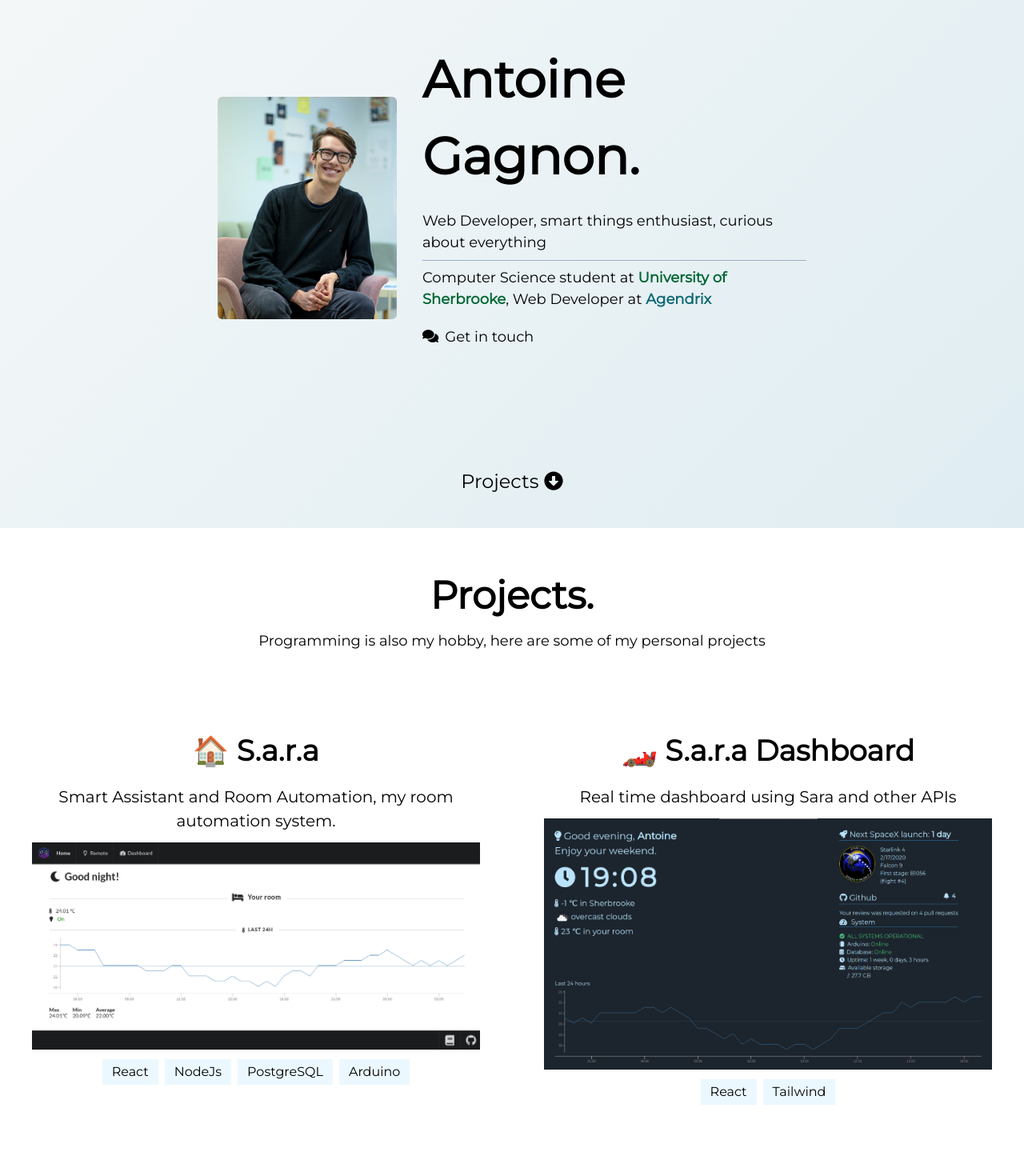
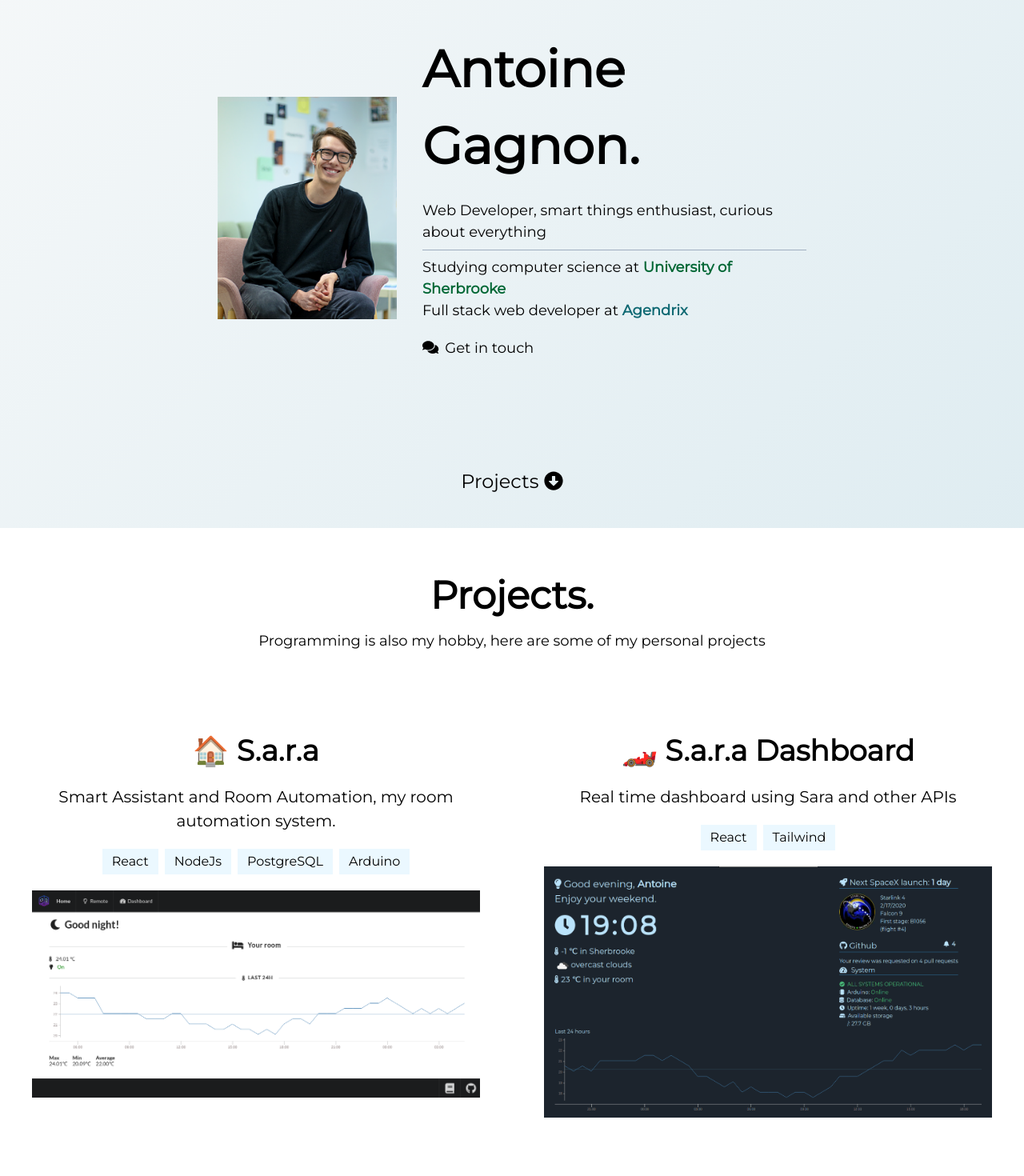
Before and after one commit to antoinegag/antoineg.dev, a React (Create React App) app: page / in a window 1280 px wide. Shown: the part 140-1610 px from the top of the page at 80% size. Built offline with nearby package versions, Linux system fonts and the light colour scheme.

Commit message:
Fix a couple of things

```diff
--- a/public/posts/projects.json
+++ b/public/posts/projects.json
@@ -28,7 +28,6 @@
       "GraphQL",
       "Bootstrap",
       "Express",
-      "Formik",
       "SQLite",
       "Arduino"
     ]
--- a/src/components/PostList/index.js
+++ b/src/components/PostList/index.js
@@ -20,21 +20,24 @@ function PostList(props) {
               <div className="project-card text-center">
                 <h3 className="font-bold text-4xl py-4">{title}</h3>
                 <p className="text-xl">{description}</p>
+                {tech && (
+                  <div className="flex flex-wrap justify-center pt-3">
+                    {tech.map(entry => (
+                      <div
+                        className="mx-1 px-3 py-1 my-2 bg-blue-100"
+                        color="info"
+                      >
+                        {entry}
+                      </div>
+                    ))}
+                  </div>
+                )}
                 {img && (
                   <img
                     src={img}
                     className="mx-auto pt-3"
                     alt={`${title} preview`}
                   />
-                )}
-                {tech && (
-                  <div className="flex flex-wrap justify-center pt-3">
-                    {tech.map(entry => (
-                      <div className="mx-1 px-3 py-1 bg-blue-100" color="info">
-                        {entry}
-                      </div>
-                    ))}
-                  </div>
                 )}
               </div>
             </a>
--- a/src/pages/Home/index.js
+++ b/src/pages/Home/index.js
@@ -20,7 +20,7 @@ export default function Home() {
       <div className="xl:px-64 main flex justify-center items-center h-full">
         <div class="w-1/3 px-4 hidden md:block">
           <img
-            className="rounded-md d-none d-md-block"
+            className="d-none d-md-block"
             alt="portrait"
             src="./assets/me.jpg"
           />
@@ -32,11 +32,12 @@ export default function Home() {
           </p>
           <hr className="my-2 border-gray-500" />
           <p className="pb-5">
-            Computer Science student at{" "}
+            Studying computer science at{" "}
             <span className="font-extrabold" style={{ color: "#016735" }}>
               University of Sherbrooke
             </span>
-            , Web Developer at{" "}
+            <br />
+            Full stack web developer at{" "}
             <span className="font-extrabold" style={{ color: "#0f6973" }}>
               Agendrix
             </span>
@@ -94,6 +95,12 @@ export default function Home() {
         <div className="text-center text-xl">
           <div className="my-2">
             <FontAwesomeIcon icon={faEnvelope} className="mr-2" />
+            <a href="mailto:antoine.gagnon5@usherbrooke.ca" target="_top">
+              antoine.gagnon5@usherbrooke.ca
+            </a>
+          </div>
+          <div className="my-2">
+            <FontAwesomeIcon icon={faEnvelope} className="mr-2" />
             <a href="mailto:antoine.gagnon760+s@gmail.com" target="_top">
               antoine.gagnon760@gmail.com
             </a>
--- a/src/styles/App.css
+++ b/src/styles/App.css
@@ -3,7 +3,7 @@ img {
 }
 
 .tiktok:hover {
-  animation: tiktok-animation 0.5s linear infinite;
+  animation: tiktok-animation 0.4s linear infinite;
 }
 
 @keyframes tiktok-animation {
@@ -45,7 +45,6 @@ a {
   cursor: pointer;
 }
 
-/*effect-underline*/
 a.effect-underline:after {
   content: "";
   position: absolute;
@@ -74,7 +73,7 @@ a.effect-underline:hover:after {
 
 .project-card:hover {
   transition: all 0.3s;
-  transform: scale(1.03, 1.03);
-  -ms-transform: scale(1.03, 1.03); /* IE 9 */
-  -webkit-transform: scale(1.03, 1.03);
+  transform: scale(1.01, 1.01);
+  -ms-transform: scale(1.01, 1.01); /* IE 9 */
+  -webkit-transform: scale(1.01, 1.01);
 }
```
